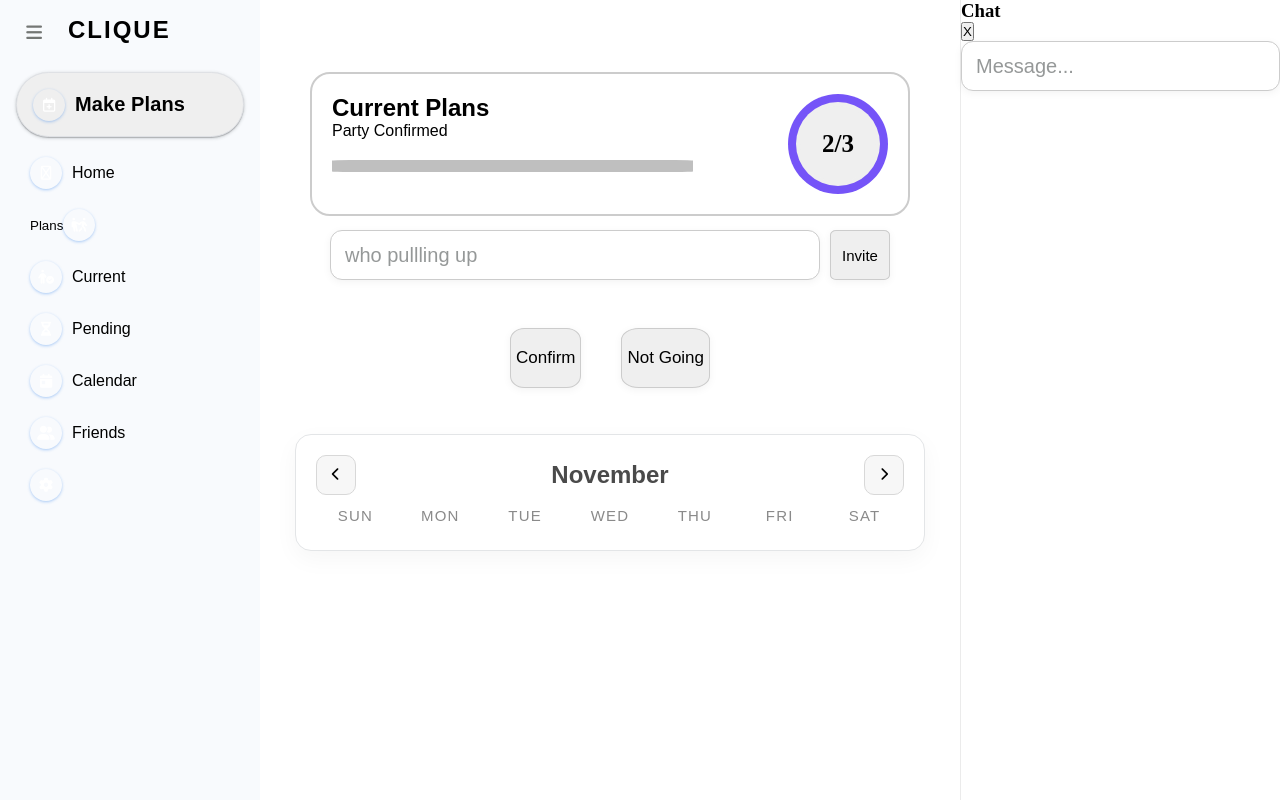
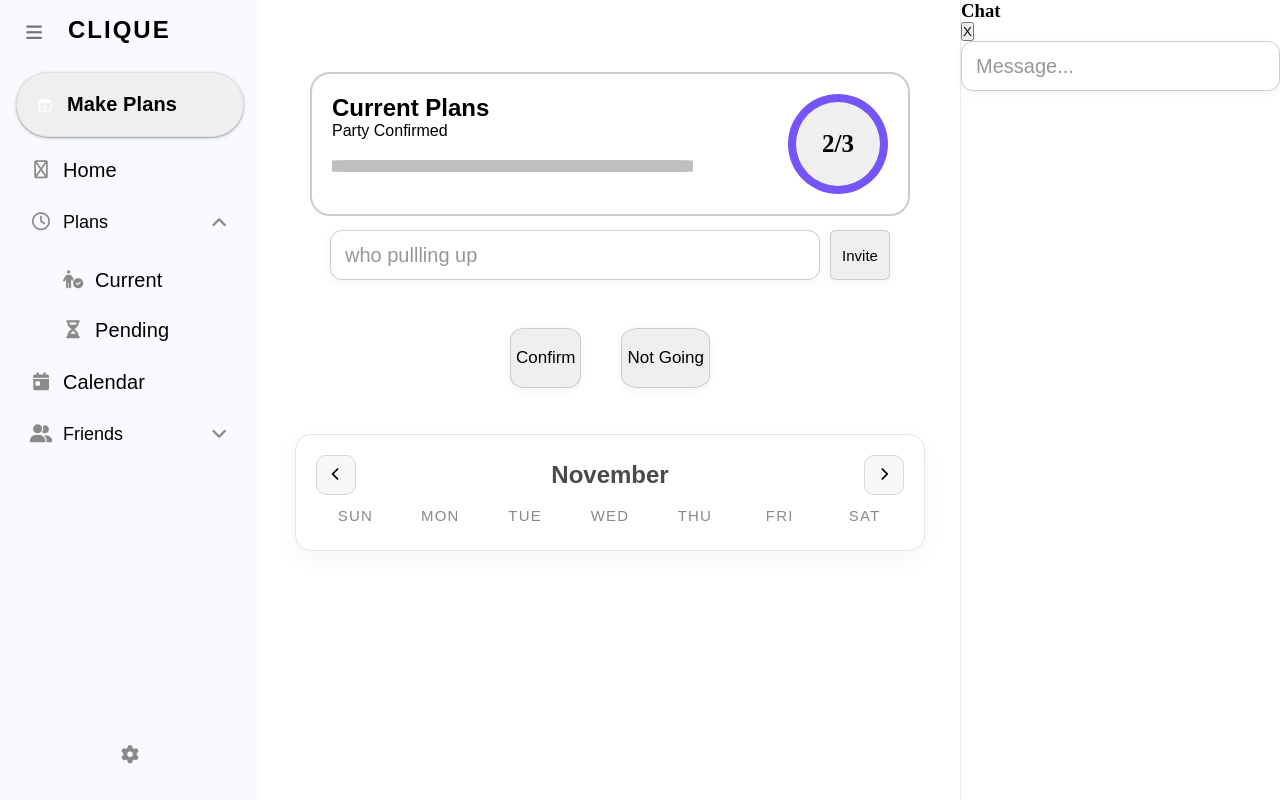
Before and after one commit to StevenArmijo/cliqueCalendar, a plain HTML site: page index.html in a window 1280 px wide. Both pictures are taken after a click on the button "Plans". Drawn offline with Linux system fonts and the light colour scheme; a web font is replaced by a local one.

Commit message:
Update Left Sidebar Nav

```diff
--- a/index.html
+++ b/index.html
@@ -27,11 +27,18 @@
                     <i class="fa-regular fa-calendar-plus"></i>
                     <span>Make Plans</span>
                 </button>
+                <!-- home -->
                 <nav class="nav">
                     <a class="nav-link" href="#dashBoard"> <i class="fa-regular fa-house"></i>
                     <span>Home</span></a>
-                    <button class="nav-Group" type="button" data-collapse="plans">
-                     <span class="downArrow">Plans<i class="fa-solid fa-people-pulling"></i></span>
+                    <!-- plans -->
+                    <button class="nav-Group" type="button" data-collapse="plans" aria-expanded="false">
+                     <span class="group-left">
+                        <i class="fa-regular fa-clock"></i>
+                        <span class="downArrow">Plans</span>
+                    </span>
+                    <i class="fa-solid fa-angle-down group-chev"></i>
+                    <i class="fa-regular fa-clock group-alt"></i>
                     </button>
                     <div class="nav-group-items" id="collapse-plans">
                         <a class="nav-sublink" href="#current-plans"><i class="fa-solid fa-person-circle-check"></i>
@@ -44,9 +51,26 @@
                         <span>
                             Calendar
                         </span></a>
-                      <a class="nav-link" href="#friends"><i class="fa-solid fa-user-group"></i>
-                        <span>Friends</span></a>
-                      <a class="nav-link" href="#setting"><i class="fa-solid fa-gear"></i></a>
+                        <!-- friends -->
+                        <button class="nav-Group" type="button" data-collapse="friends" aria-expanded="false">
+                            <span class="group-left">
+                                <i class="fa-solid fa-user-group"></i>
+                                <span class="downArrow">Friends</span>
+                            </span>
+                            <i class="fa-solid fa-angle-down group-chev"></i>
+                            <i class="fa-solid fa-user-group group-alt"></i>
+                        </button>
+                        <div class="nav-group-items" id="collapse-friends">
+                            <a class="nav-sublink" href="#friends-requests">
+                                <i class="fa-solid fa-user-plus"></i><span>Requests</span>
+                            </a>
+                            <a class="nav-sublink" href="#friends-all"><i class="fa-regular fa-circle-user"></i>
+                                <span>All Friends</span></a>
+                            </div>
+                            <!-- Setting Gear -->
+                            <div class="nav-footer">
+                                <button class="navSetting"><i class="fa-solid fa-gear"></i></button>
+                            </div>
                 </nav>
             </div>
          </aside>
--- a/script.js
+++ b/script.js
@@ -17,4 +17,17 @@ document.addEventListener("DOMContentLoaded", () => {
   toggleBtn.addEventListener("click", () => {
     appShell.classList.toggle("is-collapsed");
   });
+
+  // Dropdown-like nav groups
+  const navGroups = document.querySelectorAll(".nav-Group");
+  navGroups.forEach(btn => {
+    const panel = btn.nextElementSibling;
+    if (!panel || !panel.classList.contains("nav-group-items")) return;
+
+    btn.addEventListener("click", () => {
+      const isOpen = btn.getAttribute("aria-expanded") === "true";
+      btn.setAttribute("aria-expanded", String(!isOpen));
+      panel.classList.toggle("is-open", !isOpen);
+    });
+  });
 });
--- a/styles.css
+++ b/styles.css
@@ -19,6 +19,9 @@
     /* border-right: 1px solid rgba(0, 0, 0, 0.08); */
     transition: width 240ms ease;
     background-color: #f8fafd;
+    display: flex;
+    flex-direction: column;
+    height: 100vh;
 }
 .leftSideBar .sidebarContent{
     margin-top: 12px;
@@ -34,7 +37,7 @@
 .appShell.is-collapsed .leftSideBar .sidebarContent{
     transform: none;
     opacity: 1;
-    pointer-events: none;
+    pointer-events: auto;
 }
 .leftSideBar .sidebarNav {
     transition: transform 180ms ease, opacity 180ms ease;
@@ -48,7 +51,16 @@
     display: flex;
     flex-direction: column;
     gap: 10px;
+    flex: 1;
+    height: 100%;
 }
+.nav-footer{
+    margin-top: auto;
+    padding: 8px 0;
+    display: flex;
+    justify-content: center;
+}
+
 .brand{
     display: flex;
     align-items: center;
@@ -61,7 +73,7 @@
     width: 100%;
 
 }
-.openSidebar{
+.openSidebar {
     border: none;
     background: none;
     color: #747775;
@@ -76,15 +88,20 @@
     transform: translateY(-5px);
     flex-shrink: 0;
 }
-.appShell.is-collapsed .openSidebar{
+/* .appShell.is-collapsed .openSidebar,
+.appShell.is-collapsed .nav i,
+.appShell.is-collapsed .navSetting, */
+/* .appShell.is-collapsed #createBttn {
     height: 40px;
     width: 40px;
-}
-.openSidebar i {
+} */
+.openSidebar i,
+.nav i,
+.navSetting {
     font-size: 18px;
 }
 
-.createBttn{
+.createBttn {
     display: flex;
     align-items: center;
     gap: 10px;
@@ -106,7 +123,8 @@
     min-width: 90px;
 }
 #createBttn:hover,
-.openSidebar:hover{
+.openSidebar:hover,
+.navSetting:hover {
     background-color: #e3e3e3;
     box-shadow: 0 2px 6px rgba(60, 64, 67, 0.3), 0 4px 12px rgba(60, 64, 67, 0.15);
 }
@@ -114,8 +132,7 @@
     transform: translateY(1px);
     box-shadow: 0 1px 2px rgba(60, 64, 67, 0.35), 0 2px 6px rgba(60, 64, 67, 0.2);
 }
-#createBttn i,
-.nav i{
+#createBttn i {
     display: inline-flex;
     align-items: center;
     justify-content: center;
@@ -127,36 +144,168 @@
     border-radius: 50%;
     box-shadow: 0 1px 3px rgba(26, 115, 232, 0.35);
 }
-#createBttn span{
+.nav i {
+  color: #8a8a8a;
+}
+#createBttn span,
+.nav a span,
+.nav-group span,
+.nav-sublink span{
     font-size: 20px;
     letter-spacing: 0.1px;
 }
+.nav{
+  display: flex;
+  flex-direction: column;
+  flex: 1;
+  gap: 6px;
+}
+.nav a,
+.nav-Group{
+  display: flex;
+  align-items: center;
+  font-family: "Rampart One", sans-serif;
+  font-weight: 400;
+  gap: 10px;
+  padding: 10px 12px;
+  border-radius: 12px;
+  text-decoration: none;
+  color: inherit;
+  border: 1px solid transparent;
+  background: transparent;
+  cursor: pointer;
+  transition: background-color 140ms ease, border-color 140ms ease, transform 140ms ease;
+}
+.downArrow,
+.navSetting i{
+  font-size: 18px;
+}
+
+.nav i,
+.group-chev,
+.navSetting,
+#createBttn i {
+  width: 24px;
+  height: 24px;
+  display: inline-flex;
+  align-items: center;
+  justify-content: center;
+  flex-shrink: 0;
+  box-shadow: none;
+  line-height: 1;
+  margin: 0;
+  padding: 0;
+}
 .nav a,
 .nav-Group,
-.nav-sublink {
+.nav-sublink,
+#createBttn {
+  justify-content: flex-start;
+  gap: 10px;
+}
+.nav a:hover,
+.nav-Group:hover,
+.navSetting{
+  background: #e3e3e3;
+  border-color: #b3b3b3;
+  transform: translateY(-1px);
+}
+.nav-Group{
+  justify-content: space-between;
+}
+.group-left{
   display: flex;
   align-items: center;
   gap: 10px;
-    padding: 10px 14px;
-    border-radius: 12px;
-    font-family: "Rampart One",sans-serif;
-    text-decoration: none;
+}
+.group-chev{
+  transition: transform 140ms ease;
+}
+.nav-Group[aria-expanded="true"] .group-chev{
+  transform: rotate(180deg);
+}
+.group-alt{
+  display: none;
+  height: 24px;
+  width: 24px;
+}
+.appShell.is-collapsed .group-chev {
+   display: none;
+  }
+  .appShell:not(.is-collapsed) .group-alt { display: none; }
+
+.appShell.is-collapsed .group-alt {
+  display: inline-flex;
+  margin-left: 2px;
+  width: 44px;
+  align-items: center;
+  height: 44px;
+  padding: 0;
+  justify-content: center;
+  border-radius: 50%;
+}
+.nav-group-items{
+  display: none;
+  flex-direction: column;
+  gap: 4px;
+  margin-left: 32px;
+  margin-top: 6px;
+}
+.nav-group-items.is-open{
+  display: flex;
+}
+.navSetting{
+  width: 40px;
+  height: 40px;
+  border-radius: 50%;
+  border: none;
+  margin-left: 0px;
+  background: none;
+  margin-top: auto;
+  color: #747775;
+  display: inline-flex;
+  align-items: center;
+  justify-content: center;
+  cursor: pointer;
+  transition: background-color 150ms ease, box-shadow 150ms ease;
+}
+.nav-sublink{
+  display: flex;
+  align-items: center;
+  gap: 10px;
+  padding: 8px 10px;
+  border-radius: 10px;
   text-decoration: none;
   color: inherit;
-    border: none;
-    background: none;
-    cursor: pointer;
+  transition: background-color 120ms ease, transform 120ms ease;
 }
+.nav-sublink:hover{
+  background: #e8eaed;
+  transform: translateY(-1px);
+}
+
 .appShell.is-collapsed #createBttn,
 .appShell.is-collapsed .nav a,
 .appShell.is-collapsed .nav-Group,
 .appShell.is-collapsed .nav-sublink {
+    display: inline-flex;
+    align-items: center;
     width: 44px;
     height: 44px;
     padding: 0;
     justify-content: center;
     border-radius: 50%;
 }
+.appShell.is-collapsed #createBttn:hover,
+.appShell.is-collapsed .nav a:hover,
+.appShell.is-collapsed .nav-Group:hover,
+.appShell.is-collapsed .nav-sublink:hover {
+  background: #e3e3e3;
+  border-color: #b3b3b3;
+  transform: translateY(-1px);
+}
+
+
 .appShell.is-collapsed #createBttn span,
 .appShell.is-collapsed .nav a span,
 .appShell.is-collapsed .nav-Group span,
@@ -167,11 +316,19 @@
 .appShell.is-collapsed .nav-group-items {
     display: none;
   }
+.appShell.is-collapsed .nav i,
+.appShell.is-collapsed #createBttn i{
+    width: 24px;
+    height: 24px;
+    box-shadow: none;
+    padding: 0;
+}
 .appShell.is-collapsed #createBttn {
     background: none;
     border: none;
     box-shadow: none;
     transform: 0;
+    min-width: 44px;
 }
 /* =================DASHBOARD================= */
 .main{
```
Lines whose indentation alone changed are shown as unchanged.
